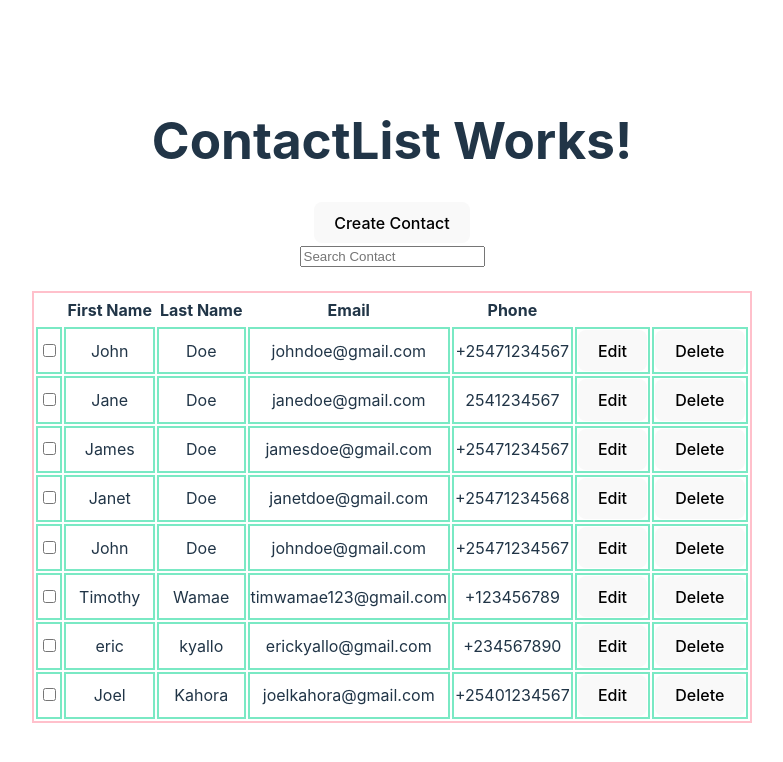
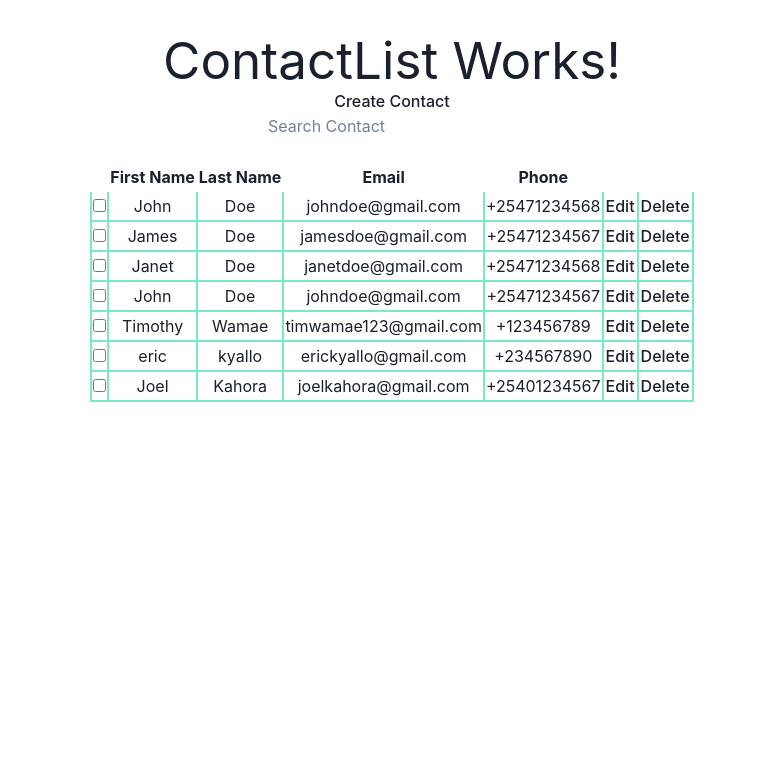
Before and after one commit to kahoragachau/Contabook, a React (Vite) app: page / in a window 1280 px wide. Shown: the top 762 px of the page, without its empty margins (248-1031 px from the left). Built offline with nearby package versions, Linux system fonts and the light colour scheme; data requests are answered from the project's data file.

Commit message:
🎨feat: Import Chakra provider to app root

```diff
--- a/db.json
+++ b/db.json
@@ -5,15 +5,7 @@
       "firstname": "John",
       "lastname": "Doe",
       "email": "johndoe@gmail.com",
-      "phone": "+25471234567"
-    },
-    {
-      "{\"id\":\"2\",\"firstname\":\"jjane\"}": "",
-      "id": "2",
-      "firstname": "Jane",
-      "lastname": "Doe",
-      "email": "janedoe@gmail.com",
-      "phone": "2541234567"
+      "phone": "+25471234568"
     },
     {
       "id": "3",
--- a/src/App.jsx
+++ b/src/App.jsx
@@ -1,21 +1,24 @@
-import ContactList from './components/ContactsList/ContactsList';
-import ContactItem from './components/ContactItem/ContactItem';
-import CreateContact from './components/CreateContact/CreateContact';
-import { BrowserRouter, Routes, Route } from 'react-router-dom';
-import './App.css'
+import ContactList from "./components/ContactsList/ContactsList";
+import ContactItem from "./components/ContactItem/ContactItem";
+import CreateContact from "./components/CreateContact/CreateContact";
+import { BrowserRouter, Routes, Route } from "react-router-dom";
+import { ChakraProvider } from "@chakra-ui/react";
+import "./App.css";
 
 function App() {
   return (
     <>
-      <BrowserRouter>
-        <Routes>
-          <Route path='/' element={<ContactList />} />
-          <Route path='/contacts/:id' element={<ContactItem />} />
-          <Route path='/create' element={<CreateContact />} />
-        </Routes>
-      </BrowserRouter>
+      <ChakraProvider>
+        <BrowserRouter>
+          <Routes>
+            <Route path="/" element={<ContactList />} />
+            <Route path="/contacts/:id" element={<ContactItem />} />
+            <Route path="/create" element={<CreateContact />} />
+          </Routes>
+        </BrowserRouter>
+      </ChakraProvider>
     </>
-  )
+  );
 }
 
-export default App
+export default App;
```
